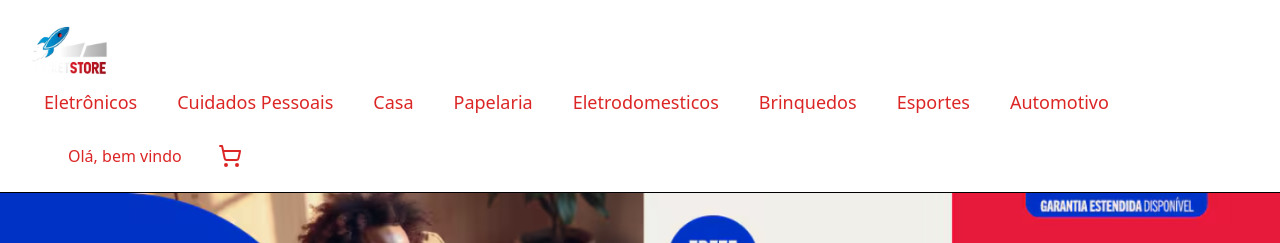
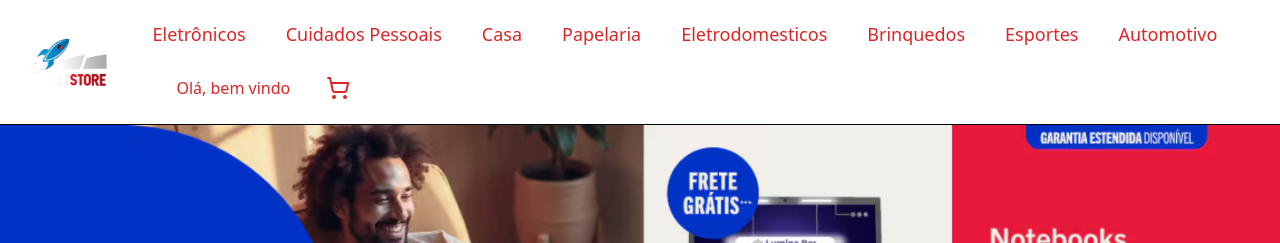
Before and after one commit to YlsonSantos/RockeatStore, a React (Vite) app: page / in a window 1280 px wide. Shown: the top 243 px of the page. Built offline with nearby package versions, Linux system fonts and the light colour scheme.

Commit message:
alteracao navbar

```diff
--- a/src/components/Navbar.tsx
+++ b/src/components/Navbar.tsx
@@ -3,7 +3,7 @@ import { Link } from "react-router-dom";
 import { ShoppingCart, Menu, X } from "lucide-react";
 
 interface NavbarProps {
-  carrinhoCount: number; // removido clienteNome daqui
+  carrinhoCount: number;
 }
 
 const categorias = [
@@ -17,32 +17,35 @@ const categorias = [
   "Automotivo",
 ];
 
-export default function Navbar({ carrinhoCount }: NavbarProps) { // removido clienteNome daqui
+export default function Navbar({ carrinhoCount }: NavbarProps) {
   const [menuAberto, setMenuAberto] = useState(false);
 
   const toggleMenu = () => setMenuAberto(!menuAberto);
 
   return (
-    <nav className="bg-white p-4 flex flex-wrap items-center text-red-600 border-b border-black">
+    <nav className="bg-white p-4 flex items-center text-red-600 border-b border-black relative">
+
       <Link
         to="/"
-        className="px-3 py-1 rounded flex items-center mr-4"
+        className="flex-shrink-0 px-3 py-1 rounded flex items-center mr-4"
         onClick={() => setMenuAberto(false)}
       >
         <img src="/RocketStore.png" alt="Rocket Store" className="h-[60px]" />
       </Link>
 
-      <div className="flex flex-grow justify-between items-center max-w-7xl mx-auto w-full md:ml-4">
+      <div className="flex flex-grow items-center max-w-7xl mx-auto w-full min-w-0">
+        <div className="flex md:hidden flex-grow justify-end">
           <button
             onClick={toggleMenu}
-          className="md:hidden p-2 rounded hover:bg-red-600 hover:text-white transition-colors focus:outline-none"
+            className="p-2 rounded hover:bg-red-600 hover:text-white transition-colors focus:outline-none flex-shrink-0"
             aria-label="Abrir menu"
           >
             {menuAberto ? <X className="w-6 h-6" /> : <Menu className="w-6 h-6" />}
           </button>
+        </div>
 
-        <div className="hidden md:flex flex-wrap gap-4 items-center justify-between w-full">
-          <div className="flex flex-wrap gap-4">
+        <div className="hidden md:flex flex-wrap gap-4 items-center justify-between w-full overflow-x-auto whitespace-nowrap min-w-0">
+          <div className="flex flex-wrap gap-4 min-w-0">
             {categorias.map((categoria) => (
               <Link
                 key={categoria}
@@ -55,7 +58,7 @@ export default function Navbar({ carrinhoCount }: NavbarProps) { // removido cli
             ))}
           </div>
 
-          <div className="flex items-center space-x-4 whitespace-nowrap ml-6">
+          <div className="flex items-center space-x-4 whitespace-nowrap ml-6 min-w-0">
             <span className="px-3 py-1 rounded">Olá, bem vindo</span>
 
             <Link
@@ -76,7 +79,7 @@ export default function Navbar({ carrinhoCount }: NavbarProps) { // removido cli
       </div>
 
       {menuAberto && (
-        <div className="md:hidden w-full mt-2 bg-white p-4 rounded shadow-md flex flex-col gap-3">
+        <div className="md:hidden absolute left-0 top-full w-full bg-white p-4 rounded-b shadow-lg flex flex-col gap-3 z-50">
           {categorias.map((categoria) => (
             <Link
               key={categoria}
@@ -88,8 +91,8 @@ export default function Navbar({ carrinhoCount }: NavbarProps) { // removido cli
             </Link>
           ))}
 
-          <div className="flex items-center justify-between border-t pt-4">
-            <span className="px-3 py-1 rounded">Olá, seja bem vindo</span>
+          <div className="flex items-center justify-start gap-3 border-t pt-4 max-w-xs mx-auto">
+            <span className="px-2 py-1 rounded">Olá, bem vindo</span>
 
             <Link
               to="/cart"
```
Lines whose indentation alone changed are shown as unchanged.
